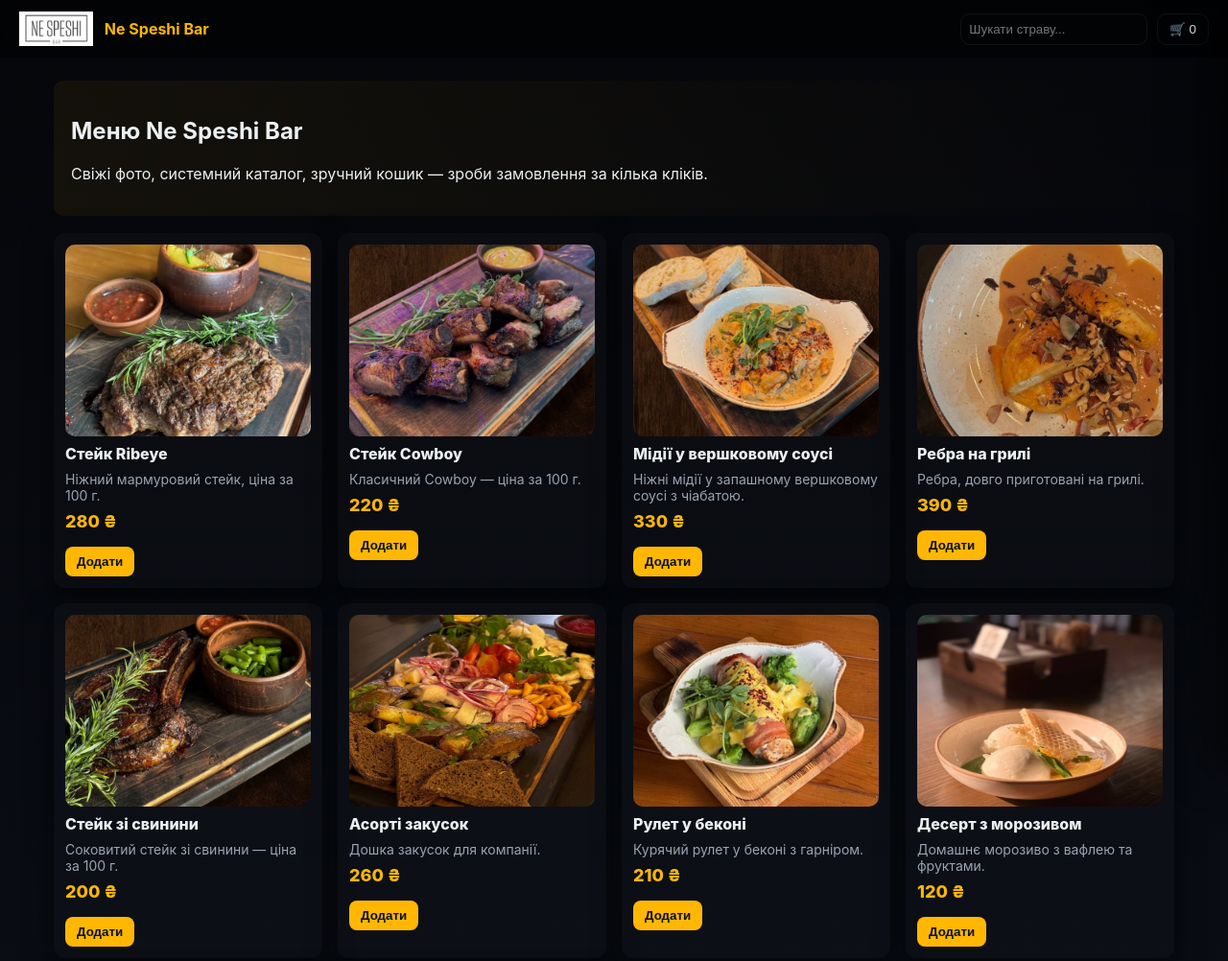
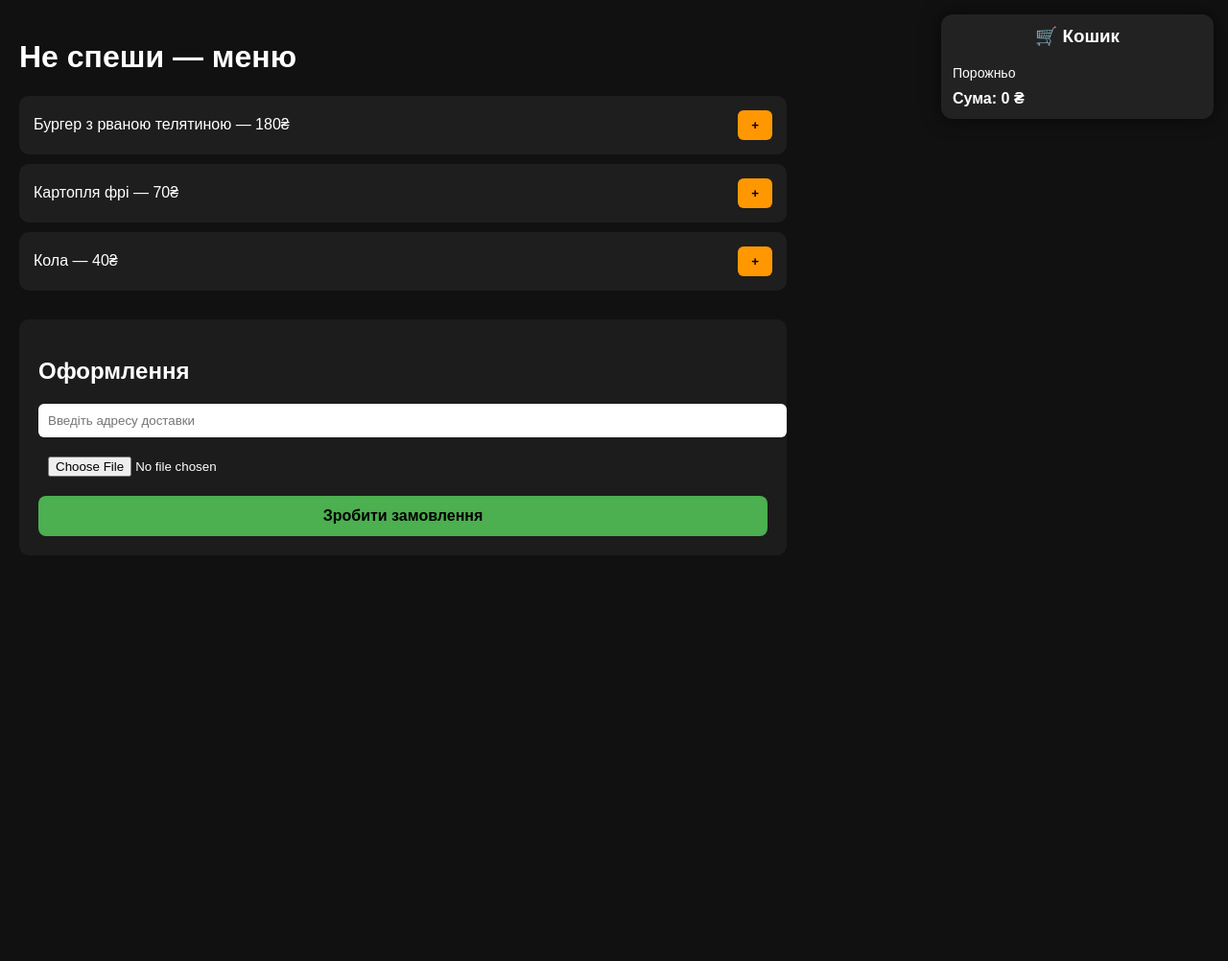
Before and after one commit to volk202600-cell/ne-speshi-bar, a plain HTML site: page frontend/index.html in a window 1280 px wide. Shown: the top 1002 px of the page at 96% size. After the commit the page ends 800 px from the top, so only its background shows below. Drawn offline with Linux system fonts and the light colour scheme.

Commit message:
Update index.html

```diff
--- a/frontend/index.html
+++ b/frontend/index.html
@@ -1,45 +1,217 @@
-<!doctype html>
+<!DOCTYPE html>
 <html lang="uk">
 <head>
-<meta charset="utf-8" />
-<meta name="viewport" content="width=device-width,initial-scale=1" />
-<title>Ne Speshi Bar — Меню</title>
-<link rel="stylesheet" href="style.css">
+<meta charset="UTF-8">
+<meta name="viewport" content="width=device-width, initial-scale=1.0">
+<title>Не спеши — замовлення</title>
+
+<style>
+body {
+  margin: 0;
+  font-family: Arial, sans-serif;
+  background: #111;
+  color: #fff;
+}
+
+.container {
+  padding: 20px;
+  max-width: 800px;
+}
+
+.menu-item {
+  background: #1e1e1e;
+  padding: 15px;
+  margin-bottom: 10px;
+  border-radius: 10px;
+  display: flex;
+  justify-content: space-between;
+  align-items: center;
+}
+
+.menu-item button {
+  background: #ff9800;
+  border: none;
+  padding: 8px 14px;
+  border-radius: 6px;
+  cursor: pointer;
+  font-weight: bold;
+}
+
+/* 🛒 КОШИК */
+.cart {
+  position: fixed;
+  right: 15px;
+  top: 15px;
+  width: 260px;
+  background: #222;
+  border-radius: 12px;
+  padding: 12px;
+  box-shadow: 0 0 20px rgba(0,0,0,.6);
+}
+
+.cart h3 {
+  margin-top: 0;
+  text-align: center;
+}
+
+.cart-items {
+  font-size: 14px;
+}
+
+.cart-total {
+  margin-top: 10px;
+  font-weight: bold;
+}
+
+/* ✨ АНІМАЦІЯ */
+.fly {
+  position: fixed;
+  z-index: 999;
+  pointer-events: none;
+  transition: all 0.7s ease-in-out;
+}
+
+/* 🧾 ФОРМА */
+.order {
+  margin-top: 30px;
+  background: #1c1c1c;
+  padding: 20px;
+  border-radius: 10px;
+}
+
+.order input {
+  width: 100%;
+  padding: 10px;
+  margin-bottom: 10px;
+  border-radius: 6px;
+  border: none;
+}
+
+.order button {
+  width: 100%;
+  padding: 12px;
+  background: #4caf50;
+  border: none;
+  border-radius: 8px;
+  font-size: 16px;
+  font-weight: bold;
+}
+</style>
 </head>
+
 <body>
-<header class="topbar">
-  <div class="brand"><img src="images/logo.png" alt="logo" class="logo"> <span>Ne Speshi Bar</span></div>
-  <div class="right-controls">
-    <input id="search" placeholder="Шукати страву..." />
-    <button id="open-cart" class="cart-btn">🛒 <span id="cart-count">0</span></button>
+
+<div class="container">
+  <h1>Не спеши — меню</h1>
+
+  <div class="menu-item">
+    <span>Бургер з рваною телятиною — 180₴</span>
+    <button onclick="addToCart('Бургер', 180, event)">+</button>
   </div>
-</header>
-<main class="container">
-  <section class="hero">
-    <h1>Меню Ne Speshi Bar</h1>
-    <p>Свіжі фото, системний каталог, зручний кошик — зроби замовлення за кілька кліків.</p>
-  </section>
-  <section id="catalog" class="catalog"></section>
-</main>
 
-<!-- Cart drawer -->
-<div id="cart-drawer" class="cart-drawer">
-  <header class="cart-head">
-    <h3>Кошик</h3>
-    <button id="close-cart">✕</button>
-  </header>
-  <div id="cart-contents" class="cart-contents"></div>
-  <div class="cart-footer">
-    <div class="totals"><span>Підсумок:</span> <strong id="cart-total">0 ₴</strong></div>
-    <div class="actions">
-      <button id="checkout" class="btn primary">Оформити замовлення</button>
-    </div>
+  <div class="menu-item">
+    <span>Картопля фрі — 70₴</span>
+    <button onclick="addToCart('Фрі', 70, event)">+</button>
+  </div>
+
+  <div class="menu-item">
+    <span>Кола — 40₴</span>
+    <button onclick="addToCart('Кола', 40, event)">+</button>
+  </div>
+
+  <!-- 🧾 ЗАМОВЛЕННЯ -->
+  <div class="order">
+    <h2>Оформлення</h2>
+
+    <input id="address" placeholder="Введіть адресу доставки">
+
+    <input type="file" id="file">
+    <div id="fileName" style="font-size:14px; opacity:.8;"></div>
+
+    <button onclick="makeOrder()">Зробити замовлення</button>
   </div>
 </div>
 
-<!-- Image modal -->
-<div id="img-modal" class="img-modal"><img id="img-modal-img"><button id="img-modal-close">✕</button></div>
+<!-- 🛒 КОШИК -->
+<div class="cart" id="cart">
+  <h3>🛒 Кошик</h3>
+  <div class="cart-items" id="cartItems">Порожньо</div>
+  <div class="cart-total" id="cartTotal">Сума: 0 ₴</div>
+</div>
 
-<script src="app.js"></script>
+<script>
+let cart = [];
+let total = 0;
+
+function addToCart(name, price, event) {
+  cart.push({name, price});
+  total += price;
+  renderCart();
+  flyAnimation(event.target);
+}
+
+function renderCart() {
+  const items = document.getElementById('cartItems');
+  items.innerHTML = cart.map(i => `${i.name} — ${i.price}₴`).join('<br>');
+  document.getElementById('cartTotal').innerText = `Сума: ${total} ₴`;
+}
+
+const fileInput = document.getElementById('file');
+const fileName = document.getElementById('fileName');
+
+fileInput.addEventListener('change', () => {
+  if (fileInput.files.length > 0) {
+    fileName.innerText = 'Файл: ' + fileInput.files[0].name;
+  }
+});
+
+function makeOrder() {
+  const address = document.getElementById('address').value;
+  const file = fileInput.files[0];
+
+  if (!address) {
+    alert('Введіть адресу доставки');
+    return;
+  }
+
+  if (!file) {
+    alert('Завантажте файл');
+    return;
+  }
+
+  alert(
+    'Замовлення прийнято!\n\n' +
+    'Адреса: ' + address + '\n' +
+    'Файл: ' + file.name + '\n' +
+    'Сума: ' + total + ' ₴'
+  );
+}
+
+function flyAnimation(btn) {
+  const rect = btn.getBoundingClientRect();
+  const cart = document.getElementById('cart').getBoundingClientRect();
+
+  const fly = document.createElement('div');
+  fly.className = 'fly';
+  fly.style.left = rect.left + 'px';
+  fly.style.top = rect.top + 'px';
+  fly.style.width = '20px';
+  fly.style.height = '20px';
+  fly.style.background = '#ff9800';
+  fly.style.borderRadius = '50%';
+
+  document.body.appendChild(fly);
+
+  setTimeout(() => {
+    fly.style.left = cart.left + 'px';
+    fly.style.top = cart.top + 'px';
+    fly.style.opacity = '0';
+    fly.style.transform = 'scale(0.2)';
+  }, 10);
+
+  setTimeout(() => fly.remove(), 800);
+}
+</script>
+
 </body>
 </html>
```
